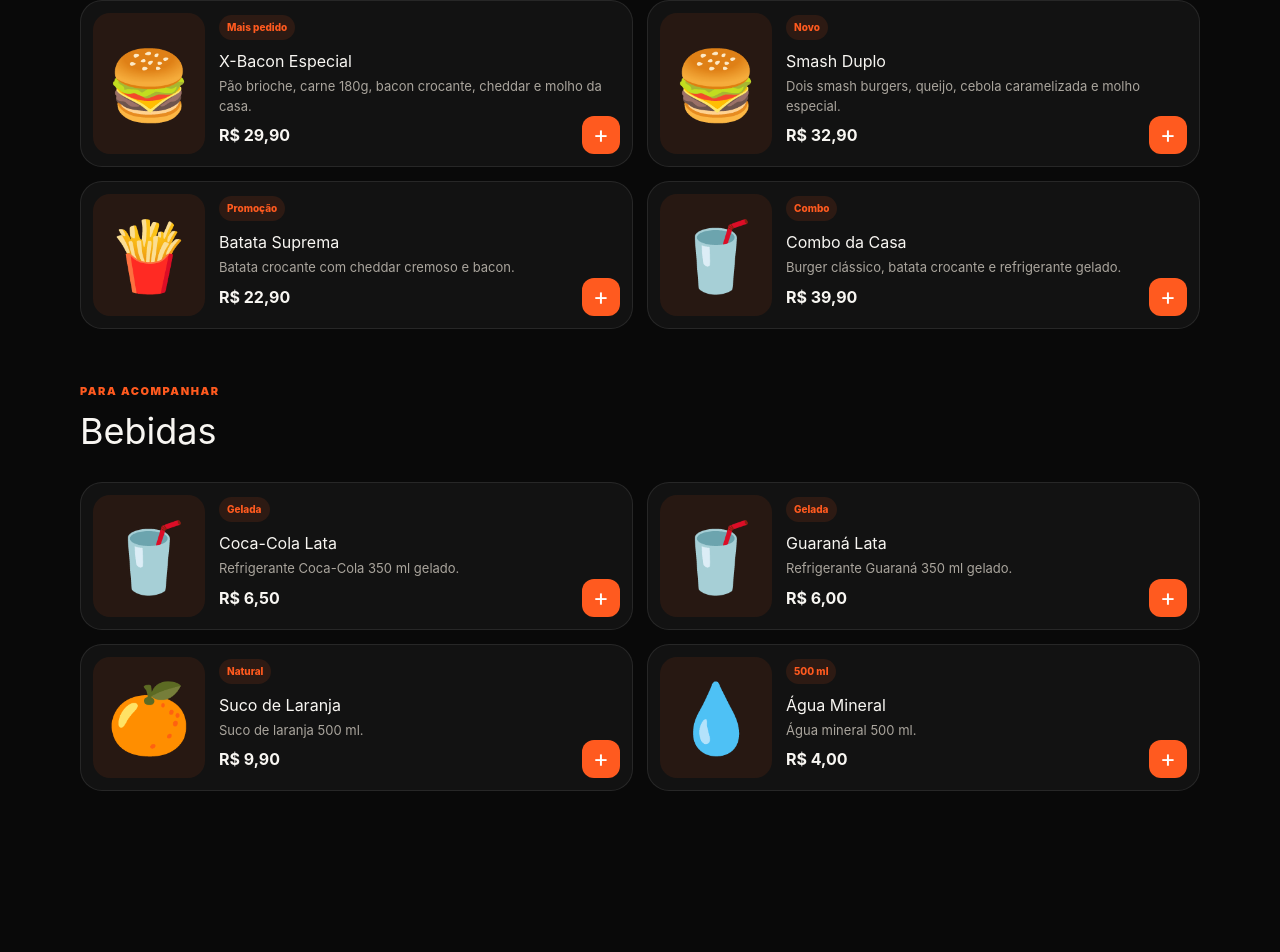
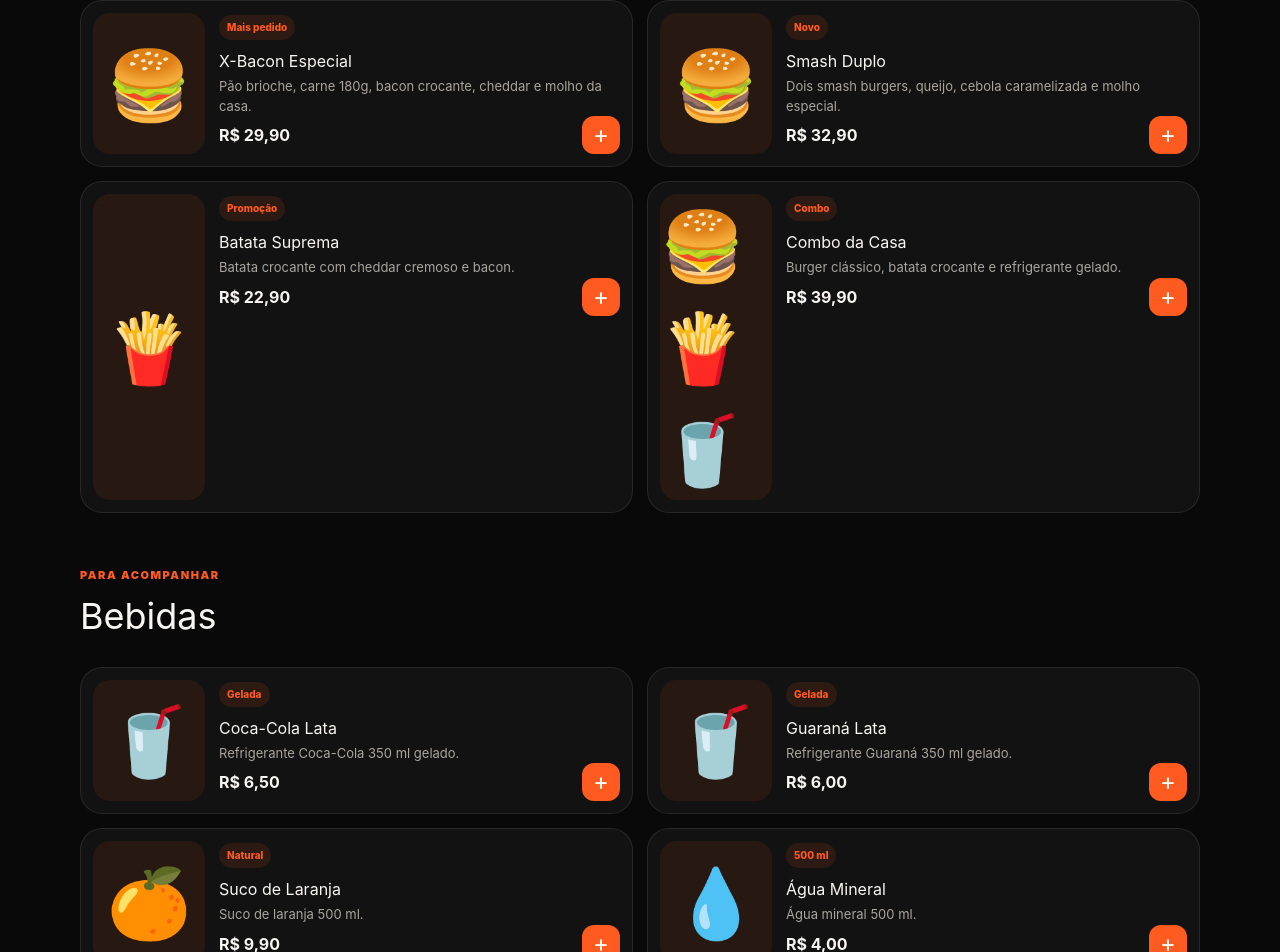
Before and after one commit to LEBEATO/cardapio-digital, a React (Vite) app: page / in a window 1280 px wide. Shown: the part 818-1770 px from the top of the page. Before the commit the page ends 1719 px from the top, so only its background shows below. Built offline with nearby package versions, Linux system fonts and the light colour scheme.

Commit message:
style: improve combo product visual

```diff
--- a/src/data/products.ts
+++ b/src/data/products.ts
@@ -4,7 +4,7 @@ export const products:Product[]=[
 {id:1,name:"X-Bacon Especial",description:"Pão brioche, carne 180g, bacon crocante, cheddar e molho da casa.",price:29.9,emoji:"🍔",tag:"Mais pedido",category:"Lanches",addOns:extras},
 {id:2,name:"Smash Duplo",description:"Dois smash burgers, queijo, cebola caramelizada e molho especial.",price:32.9,emoji:"🍔",tag:"Novo",category:"Lanches",addOns:extras},
 {id:3,name:"Batata Suprema",description:"Batata crocante com cheddar cremoso e bacon.",price:22.9,emoji:"🍟",tag:"Promoção",category:"Porções",addOns:[extras[0],extras[1]]},
-{id:4,name:"Combo da Casa",description:"Burger clássico, batata crocante e refrigerante gelado.",price:39.9,emoji:"🥤",tag:"Combo",category:"Combos",addOns:extras},
+{id:4,name:"Combo da Casa",description:"Burger clássico, batata crocante e refrigerante gelado.",price:39.9,emoji:"🍔🍟🥤",tag:"Combo",category:"Combos",addOns:extras},
 {id:5,name:"Coca-Cola Lata",description:"Refrigerante Coca-Cola 350 ml gelado.",price:6.5,emoji:"🥤",tag:"Gelada",category:"Bebidas"},
 {id:6,name:"Guaraná Lata",description:"Refrigerante Guaraná 350 ml gelado.",price:6,emoji:"🥤",tag:"Gelada",category:"Bebidas"},
 {id:7,name:"Suco de Laranja",description:"Suco de laranja 500 ml.",price:9.9,emoji:"🍊",tag:"Natural",category:"Bebidas"},
```
